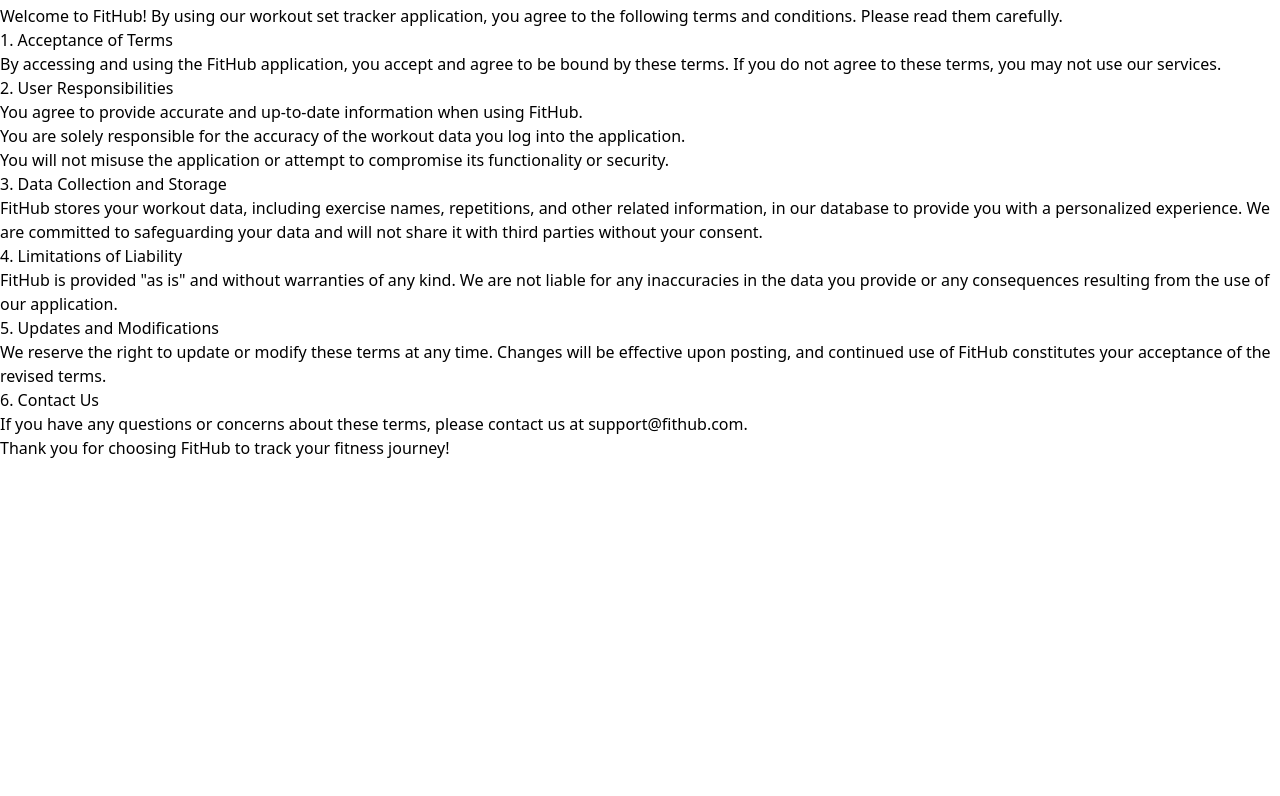
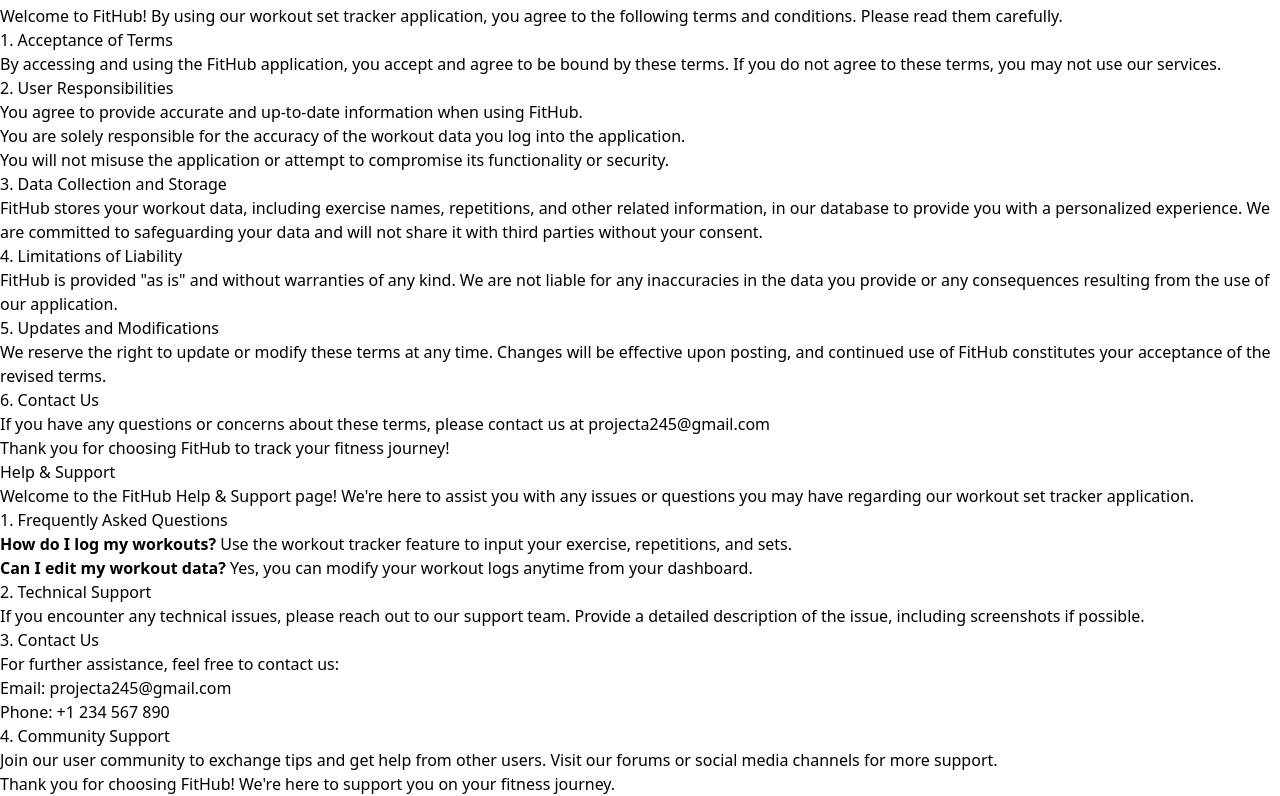
Before and after one commit to kimalfredmolina/Fithub-Website, a React (Vite) app: page / in a window 1280 px wide. Shown: the part 1236-2032 px from the top of the page. Before the commit the page ends 1696 px from the top, so only its background shows below. Built offline with nearby package versions, Linux system fonts and the light colour scheme.

Commit message:
Added help page and adjust some on other pages

```diff
--- a/src/App.jsx
+++ b/src/App.jsx
@@ -1,7 +1,6 @@
 import Navbar from './components/Navbar';
 import Homepage from './components/Homepage';
 import TermsPage from './components/TermsPage';
-import ConditionPage from './components/ConditionPage';
 import HelpSupportPage from './components/HelpSupportPage';
 import Feedback from './components/Feedback';
 import Footer from './components/Footer';
@@ -20,9 +19,6 @@
         <div id='terms'>
           <TermsPage />
         </div>
-        <div id='condition'>
-          <ConditionPage />
-        </div>
         <div id='help'>
           <HelpSupportPage />
         </div>
--- a/src/components/ConditionPage.jsx
+++ /dev/null
@@ -1,11 +0,0 @@
-import React from 'react'
-
-const ConditionPage = () => {
-  return (
-    <div>
-
-    </div>
-  )
-}
-
-export default ConditionPage
--- a/src/components/HelpSupportPage.jsx
+++ b/src/components/HelpSupportPage.jsx
@@ -1,11 +1,51 @@
-import React from 'react'
+import React from 'react';
 
 const HelpSupportPage = () => {
   return (
-    <div>
+    <div id="help" className="min-h-screen text-gray-800 px-6 py-10">
+      <div className="max-w-4xl mx-auto bg-white shadow-md rounded-lg p-8">
+        <h1 className="text-5xl font-bold text-center mb-6 text-gray-900">Help & Support</h1>
+        <p className="text-gray-700 mb-4">
+          Welcome to the FitHub Help & Support page! We're here to assist you with any issues or questions you may have regarding our workout set tracker application.
+        </p>
 
+        <section className="mb-6">
+          <h2 className="text-xl font-semibold mb-2 text-gray-900">1. Frequently Asked Questions</h2>
+          <ul className="list-disc pl-6 space-y-2 text-gray-700">
+            <li><strong>How do I log my workouts?</strong> Use the workout tracker feature to input your exercise, repetitions, and sets.</li>
+            <li><strong>Can I edit my workout data?</strong> Yes, you can modify your workout logs anytime from your dashboard.</li>
+          </ul>
+        </section>
+
+        <section className="mb-6">
+          <h2 className="text-xl font-semibold mb-2 text-gray-900">2. Technical Support</h2>
+          <p className="text-gray-700">
+            If you encounter any technical issues, please reach out to our support team. Provide a detailed description of the issue, including screenshots if possible.
+          </p>
+        </section>
+
+        <section className="mb-6">
+          <h2 className="text-xl font-semibold mb-2 text-gray-900">3. Contact Us</h2>
+          <p className="text-gray-700">
+            For further assistance, feel free to contact us:
+          </p>
+          <ul className="list-none space-y-2 text-gray-700">
+            <li>Email: <a href="mailto:projecta245@gmail.com" className="text-blue-500 underline">projecta245@gmail.com</a></li>
+            <li>Phone: <a href="tel:+1234567890" className="text-blue-500 underline">+1 234 567 890</a></li>
+          </ul>
+        </section>
+
+        <section className="mb-6">
+          <h2 className="text-xl font-semibold mb-2 text-gray-900">4. Community Support</h2>
+          <p className="text-gray-700">
+            Join our user community to exchange tips and get help from other users. Visit our forums or social media channels for more support.
+          </p>
+        </section>
+
+        <p className="text-center text-gray-800 mt-6">Thank you for choosing FitHub! We're here to support you on your fitness journey.</p>
+      </div>
     </div>
-  )
-}
+  );
+};
 
-export default HelpSupportPage
+export default HelpSupportPage;
--- a/src/components/Navbar.jsx
+++ b/src/components/Navbar.jsx
@@ -22,7 +22,7 @@
           <div className="hidden md:flex flex-1 justify-center items-center space-x-8 lg:space-x-12 text-lg lg:text-2xl">
             <a href="#home" className="hover:text-red-600 font-bold duration-300">Home</a>
             <a href="#terms" className="hover:text-red-600 font-bold duration-300">Terms</a>
-            <a href="#condition" className="hover:text-red-600 font-bold duration-300">Condition</a>
+            <a href="#terms" className="hover:text-red-600 font-bold duration-300">Condition</a>
             <a href="#help" className="hover:text-red-600 font-bold duration-300">Help</a>
             <a href="#feedback" className="hover:text-red-600 font-bold duration-300">Feedback</a>
           </div>
@@ -44,7 +44,7 @@
           <div className="flex flex-col items-center py-4 space-y-4">
             <a href="#home" className="hover:text-red-600 font-bold duration-300">Home</a>
             <a href="#terms" className="hover:text-red-600 font-bold duration-300">Terms</a>
-            <a href="#condition" className="hover:text-red-600 font-bold duration-300">Condition</a>
+            <a href="#terms" className="hover:text-red-600 font-bold duration-300">Condition</a>
             <a href="#help" className="hover:text-red-600 font-bold duration-300">Help</a>
             <a href="#feedback" className="hover:text-red-600 font-bold duration-300">Feedback</a>
           </div>
--- a/src/components/TermsPage.jsx
+++ b/src/components/TermsPage.jsx
@@ -49,7 +49,7 @@
         <section className="mb-6">
           <h2 className="text-xl font-semibold mb-2 text-gray-900">6. Contact Us</h2>
           <p className="text-gray-700">
-            If you have any questions or concerns about these terms, please contact us at <a href="mailto:support@fithub.com" className="text-blue-500 underline">support@fithub.com</a>.
+            If you have any questions or concerns about these terms, please contact us at <a href="mailto:projecta245@gmail.com" className="text-blue-500 underline">projecta245@gmail.com</a>
           </p>
         </section>
 
```
